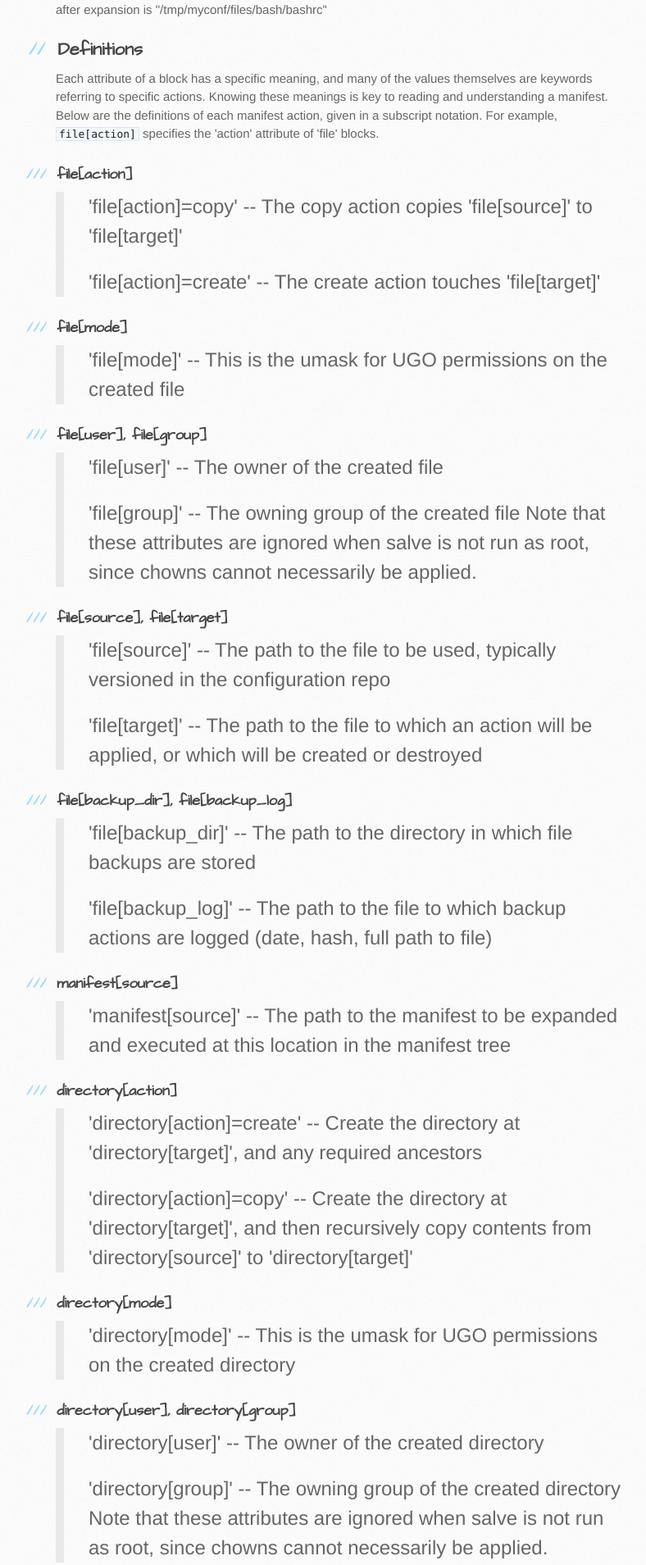
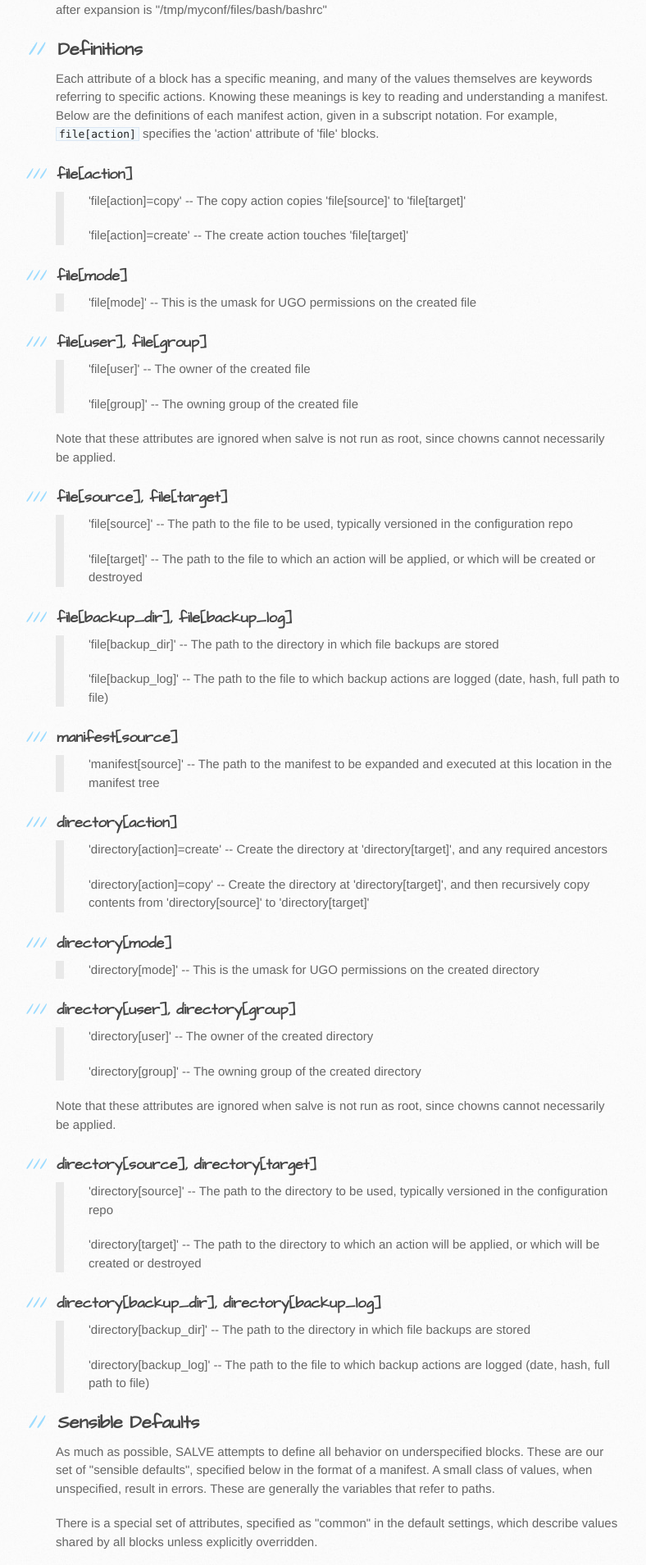
Before and after one commit to sirosen/salve.sirosen.net, a Jekyll site: the page built from lang.html, in a window 1280 px wide. Shown: the part 3109-5018 px from the top of the page at 82% size, without its empty margins (102-890 px from the left). Built offline with Jekyll 4.4.1, drawn with Linux system fonts in a browser that asks for light colours.

Commit message:
Fixed blockquotes in language specification.

```diff
--- a/lang.html
+++ b/lang.html
@@ -178,8 +178,8 @@ For example, <code>file[action]</code> specifies the 'action' attribute of 'file
 <p>'file[user]' -- The owner of the created file</p>
 
 <p>'file[group]' -- The owning group of the created file
-Note that these attributes are ignored when salve is not run as root, since chowns cannot necessarily be applied.</p>
 </blockquote>
+<small>Note that these attributes are ignored when salve is not run as root, since chowns cannot necessarily be applied.</small>
 
 <h3>
 <a name="filesource-filetarget" class="anchor" href="#filesource-filetarget"><span class="octicon octicon-link"></span></a>file[source], file[target]</h3>
@@ -228,9 +228,9 @@ Note that these attributes are ignored when salve is not run as root, since chow
 <blockquote>
 <p>'directory[user]' -- The owner of the created directory</p>
 
-<p>'directory[group]' -- The owning group of the created directory
-Note that these attributes are ignored when salve is not run as root, since chowns cannot necessarily be applied.</p>
+<p>'directory[group]' -- The owning group of the created directory</p>
 </blockquote>
+<small>Note that these attributes are ignored when salve is not run as root, since chowns cannot necessarily be applied.</small>
 
 <h3>
 <a name="directorysource-directorytarget" class="anchor" href="#directorysource-directorytarget"><span class="octicon octicon-link"></span></a>directory[source], directory[target]</h3>
--- a/stylesheets/stylesheet.css
+++ b/stylesheets/stylesheet.css
@@ -336,7 +336,7 @@ p a {
 }
 
 blockquote {
-  font-size: 1.6em;
+  font-size: 1em;
   border-left: 10px solid #e9e9e9;
   margin-bottom: 20px;
   padding: 0 0 0 30px;
```
